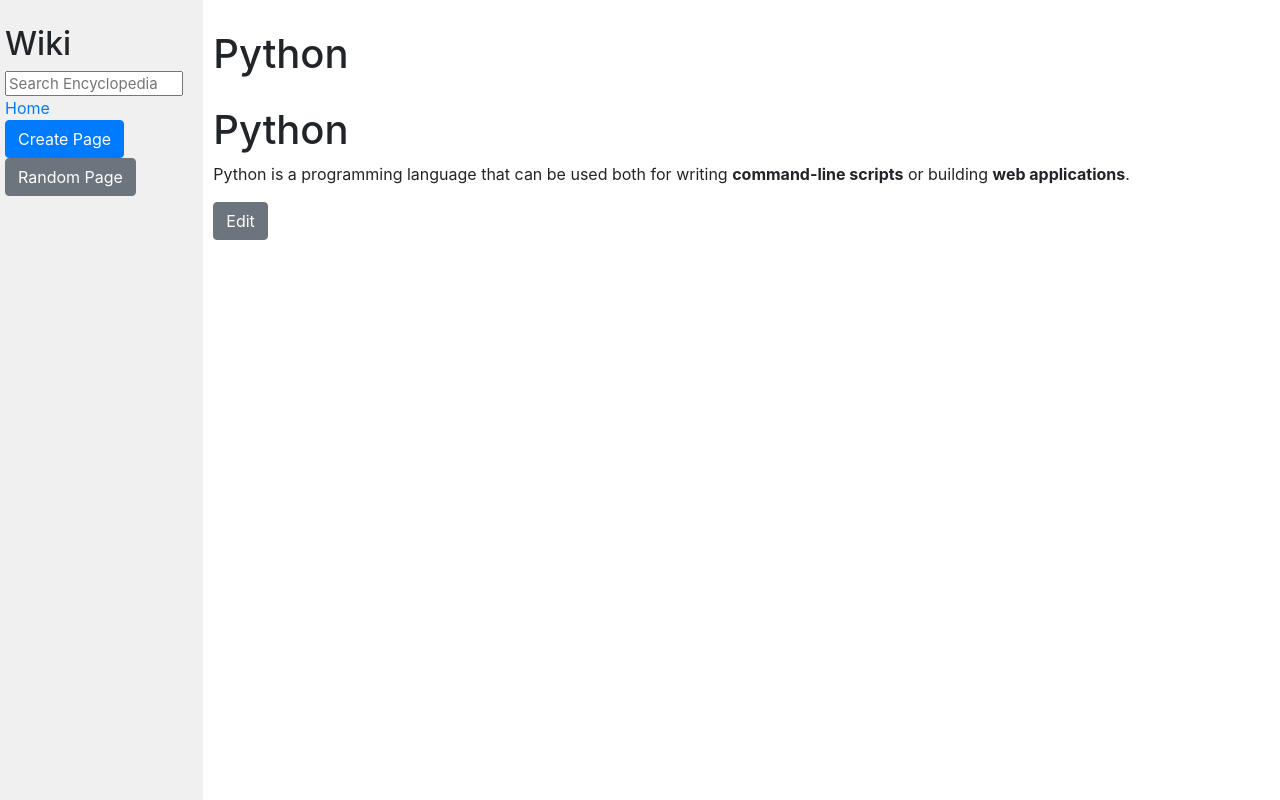
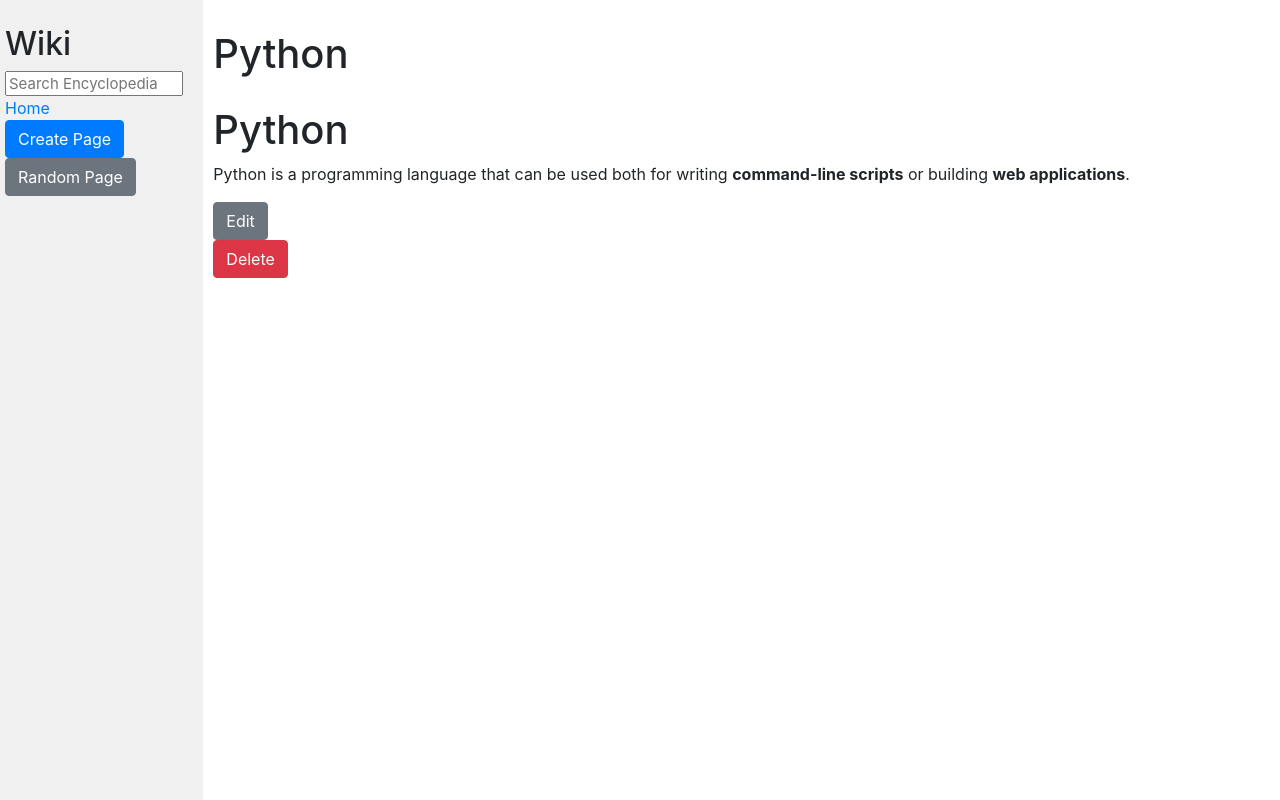
Before and after one commit to bunny5058/web_pr1, a Django app: page /wiki/Python/ in a window 1280 px wide. Run offline with Django 3.2, Linux system fonts and the light colour scheme; some libraries are stand-ins or nearby versions.

Commit message:
added a delete button

```diff
--- a/encyclopedia/templates/encyclopedia/entry.html
+++ b/encyclopedia/templates/encyclopedia/entry.html
@@ -11,5 +11,10 @@
     <form action="{% url 'edit_page' title=title %}" method="get">
         <button type="submit" class="btn btn-secondary">Edit</button>
     </form>
+    <form action="{% url 'delete_page' title=title %}" method="post" onsubmit="return confirm('Are you sure you want to delete this page?');">
+
+        {% csrf_token %}
+        <button type="submit" class="btn btn-danger">Delete</button>
+    </form>
 
 {% endblock %}
--- a/encyclopedia/urls.py
+++ b/encyclopedia/urls.py
@@ -8,5 +8,6 @@ urlpatterns = [
     path("search/", views.search, name="search"),
     path("new_page/", views.new_page, name="new_page"),
     path("random/", views.random_page, name="random_page"),
-    path("edit_page/<str:title>/", views.edit_page, name="edit_page")
+    path("edit_page/<str:title>/", views.edit_page, name="edit_page"),
+    path("delete_page/<str:title>/", views.delete_page, name="delete_page")
 ]
--- a/encyclopedia/views.py
+++ b/encyclopedia/views.py
@@ -3,6 +3,7 @@ import difflib
 import random
 from . import util
 import markdown2
+from django.core.files.storage import default_storage
 
 def index(request):
     return render(request, "encyclopedia/index.html", {
@@ -91,3 +92,7 @@ def edit_page(request, title):
         "title": title,
         "content": content
     })
+def delete_page(request, title):
+    if request.method == "POST":
+        default_storage.delete(f"entries/{title}.md")
+        return redirect('index')
```
Also changed, not shown: entries/GIRI PAR CHOT NAHI LAGI.md (deleted, +0 -1 lines), entries/KUDI SATURDAY.md (deleted, +0 -3 lines), entries/The alchemist.md (deleted, +0 -1 lines).
